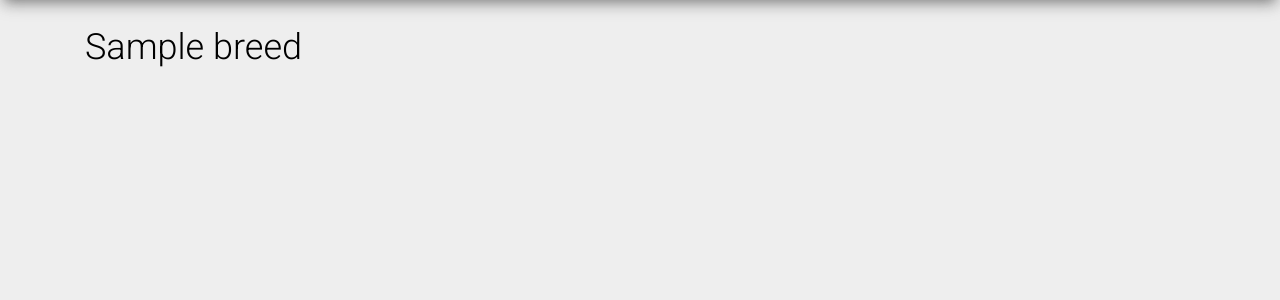
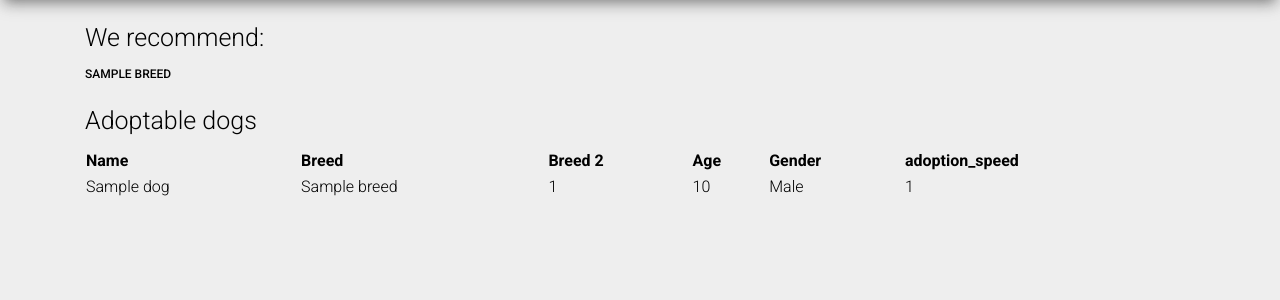
Before and after one commit to Issamna/StellasChoice, a Django app: template templates/recommend.html in a window 1280 px wide. Shown: the part 70-370 px from the top of the page. Run offline with Django 3.2, Linux system fonts and the light colour scheme; the template is opened without the code that fills it: values that come from a table or form of the project are taken from there, others are empty; tables that the repository leaves empty hold one stand-in row (values such as "Sample post"); some libraries are stand-ins or nearby versions.

Commit message:
Core complete

```diff
--- a/baseapp/models.py
+++ b/baseapp/models.py
@@ -6,6 +6,11 @@ from django.utils.translation import ugettext_lazy as _
 from django.contrib.auth.base_user import BaseUserManager
 from django.core.validators import MaxValueValidator, MinValueValidator
 from django.conf import settings
+from django.dispatch import receiver
+from django.db.models.signals import pre_save
+
+from baseapp.management.predictadoptionspeed import predict_speed
+
 
 class UserManager(BaseUserManager):
     use_in_migrations = True
@@ -44,7 +49,8 @@ class User(AbstractBaseUser, PermissionsMixin):
     last_name = models.CharField(_('last name'), max_length=255, blank=True)
     date_joined = models.DateTimeField(_('date joined'), auto_now_add=True)
     is_active = models.BooleanField(_('active'), default=True)
-    is_staff = models.BooleanField( _('staff status'), default=False, help_text=_('Designates whether the user can log into this site.'))
+    is_staff = models.BooleanField(_('staff status'), default=False,
+                                   help_text=_('Designates whether the user can log into this site.'))
 
     objects = UserManager()
 
@@ -76,22 +82,26 @@ class Breed(models.Model):
     exercise_needs = models.PositiveIntegerField(default=0, validators=[MinValueValidator(0), MaxValueValidator(10)])
     trainability = models.PositiveIntegerField(default=0, validators=[MinValueValidator(0), MaxValueValidator(10)])
     apartment_living = models.PositiveIntegerField(default=0, validators=[MinValueValidator(0), MaxValueValidator(10)])
-    affectionate_with_family = models.PositiveIntegerField(default=0, validators=[MinValueValidator(0), MaxValueValidator(10)])
+    affectionate_with_family = models.PositiveIntegerField(default=0,
+                                                           validators=[MinValueValidator(0), MaxValueValidator(10)])
     groom = models.PositiveIntegerField(default=0, validators=[MinValueValidator(0), MaxValueValidator(10)])
     energy = models.PositiveIntegerField(default=0, validators=[MinValueValidator(0), MaxValueValidator(10)])
     intelligence = models.PositiveIntegerField(default=0, validators=[MinValueValidator(0), MaxValueValidator(10)])
     sensitivity_lvl = models.PositiveIntegerField(default=0, validators=[MinValueValidator(0), MaxValueValidator(10)])
     size = models.PositiveIntegerField(default=0, validators=[MinValueValidator(0), MaxValueValidator(10)])
-    bark_howl_tendency = models.PositiveIntegerField(default=0, validators=[MinValueValidator(0), MaxValueValidator(10)])
+    bark_howl_tendency = models.PositiveIntegerField(default=0,
+                                                     validators=[MinValueValidator(0), MaxValueValidator(10)])
     being_alone = models.PositiveIntegerField(default=0, validators=[MinValueValidator(0), MaxValueValidator(10)])
+
     def get_short_name(self):
         '''
         Returns the short name for the user.
         '''
         return self.name
 
+
 class Dog(models.Model):
-    pet_id = models.CharField(max_length=100, default= 0)
+    pet_id = models.CharField(max_length=100, default=0)
     name = models.CharField(max_length=500)
     age = models.IntegerField(default=0)
     breed_one = models.ForeignKey(Breed, on_delete=models.CASCADE, null=False)
@@ -104,6 +114,21 @@ class Dog(models.Model):
     sterilized = models.PositiveIntegerField(default=3, validators=[MinValueValidator(1), MaxValueValidator(3)])
     health = models.PositiveIntegerField(default=0, validators=[MinValueValidator(1), MaxValueValidator(3)])
     quantity = models.IntegerField(default=1)
-    fee = models.DecimalField(max_digits=10, default=0, decimal_places=2,)
+    fee = models.DecimalField(max_digits=10, default=0, decimal_places=2, )
     description = models.TextField()
-    adoption_speed = models.PositiveIntegerField(default=5, validators=[MinValueValidator(0), MaxValueValidator(5)])
+    adoption_speed = models.PositiveIntegerField(default=5, validators=[MinValueValidator(0), MaxValueValidator(5)],
+                                                 editable=False)
+
+
+@receiver(pre_save, sender=Dog)
+def get_adoption_speed(sender, instance, *args, **kwargs):
+    age = instance.age
+    gender = instance.gender
+    maturity_size = instance.maturity_size
+    fur_length = instance.fur_length
+    vaccinated = instance.vaccinated
+    sterilized = instance.sterilized
+    health = instance.health
+
+    instance.adoption_speed = predict_speed(age, gender, maturity_size, fur_length, vaccinated, sterilized, health)
+    return
--- a/templates/base.html
+++ b/templates/base.html
@@ -10,6 +10,7 @@
       <!-- Fonts and icons -->
     <link rel="stylesheet" type="text/css" href="https://fonts.googleapis.com/css?family=Roboto:300,400,500,700|Roboto+Slab:400,700|Material+Icons" />
     <link rel="stylesheet" href="https://maxcdn.bootstrapcdn.com/font-awesome/latest/css/font-awesome.min.css">
+    <link rel="stylesheet" type="text/css" href="https://cdn.datatables.net/1.10.21/css/jquery.dataTables.css">
 
     <!-- Material Kit CSS -->
     {% load static %}
@@ -36,6 +37,9 @@
 
   <script src="{% static 'js/core/jquery.min.js' %}" type="text/javascript"></script>
   <script src="{% static 'js/core/popper.min.js' %}" type="text/javascript"></script>
+  <script type="text/javascript" src = https://cdnjs.cloudflare.com/ajax/libs/jquery/3.5.1/jquery.min.js></script>
+  <script type="text/javascript" charset="utf8" src="https://cdn.datatables.net/1.10.21/js/jquery.dataTables.js"></script>
+
   <!--<script src="{% static 'js/core/bootstrap-material-design.min.js' %}" type="text/javascript"></script>
   <script src="{% static 'js/plugins/moment.min.js' %}"></script>-->
   <!--	Plugin for the Datepicker, full documentation here: https://github.com/Eonasdan/bootstrap-datetimepicker -->
--- a/templates/recommend.html
+++ b/templates/recommend.html
@@ -5,8 +5,51 @@
 {% block content %}
 
 <div>
+    <h3> We recommend:</h3>
     {% for record in breed %}
-        <h2>{{ record.name }}</h2>
+        <h6>{{ record.name }}</h6>
     {% endfor %}
+
+    <h3> Adoptable dogs</h3>
+
+    <table id="adoptable_dogs" class="display" style="width:100%">
+        <thead>
+            <tr>
+                <th>Name</th>
+                <th>Breed</th>
+                <th>Breed 2</th>
+                <th>Age</th>
+                <th>Gender</th>
+                <th>adoption_speed</th>
+            </tr>
+        </thead>
+        <tbody>
+            {% for entry in dogs %}
+                <tr>
+                    <td>{{ entry.name }}</td>
+                    <td>{{ entry.breed_one.name }}</td>
+                    <td>{{ entry.breed_two }}</td>
+                    <td>{{ entry.age }}</td>
+                    {% if entry.gender == 1 %}
+                        <td>Male</td>
+                    {%else %}
+                        <td>Female</td>
+                    {% endif %}
+
+                    {% if entry.adoption_speed == 0 %}
+                        <td>{{ entry.adoption_speed }}</td>
+                    {%else %}
+                        <td>{{ entry.adoption_speed }}</td>
+                    {% endif %}
+                </tr>
+            {% endfor %}
+        </tbody>
+    </table>
 </div>
+
+<script>
+$(document).ready(function() {
+    $('#adoptable_dogs').DataTable();
+} );
+</script>
 {% endblock %}
```
Also changed, not shown: baseapp/management/commands/import_dog.py (+5 -2 lines), baseapp/management/predictadoptionspeed.py (+5 -4 lines), baseapp/views.py (+5 -5 lines).
